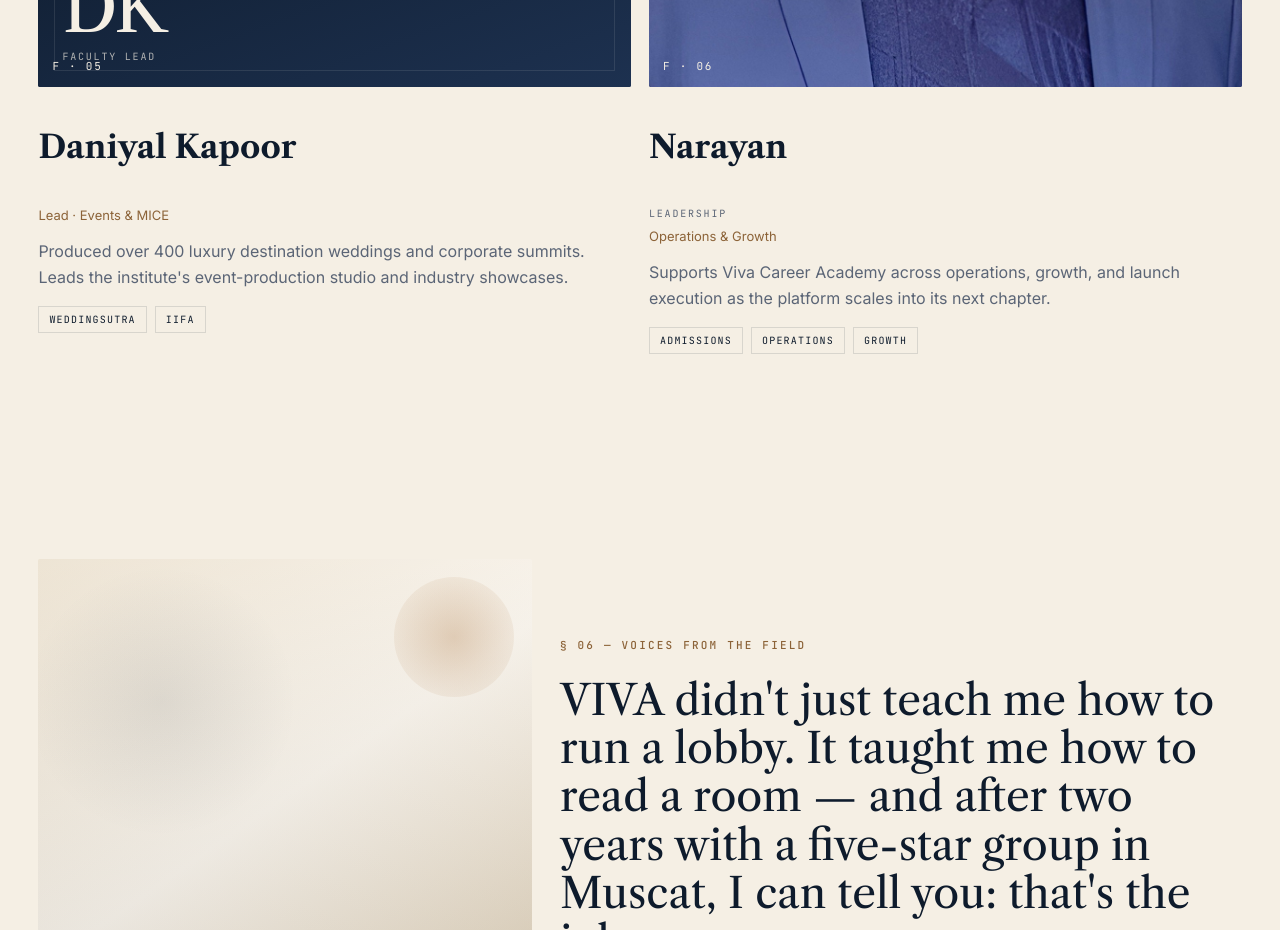
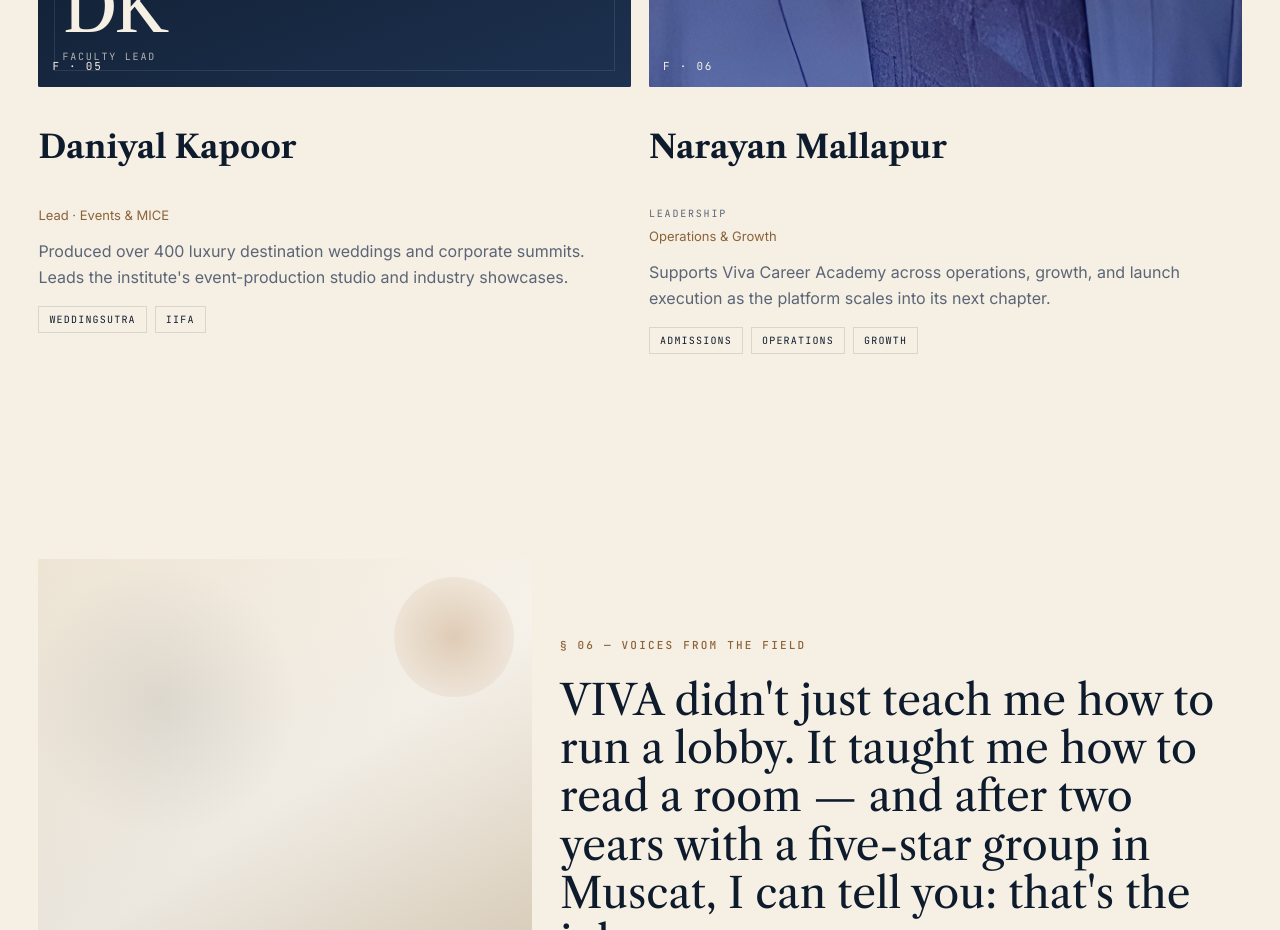
Before and after one commit to vivattraining/viva-academy-platform, a Next.js app in the folder apps/web/: page / in a window 1280 px wide. Shown: the part 9660-10590 px from the top of the page. Built offline with nearby package versions, Linux system fonts and the light colour scheme.

Commit message:
Use Narayan Mallapur full name on homepage

```diff
--- a/apps/web/components/claude-home.tsx
+++ b/apps/web/components/claude-home.tsx
@@ -244,9 +244,9 @@ const faculty: FacultyMember[] = [
   },
   {
     code: "F · 06",
-    name: "Narayan",
+    name: "Narayan Mallapur",
     image: "/faculty/narayan-home.jpeg",
-    imageAlt: "Narayan",
+    imageAlt: "Narayan Mallapur",
     label: "Leadership",
     role: "Operations & Growth",
     description:
```
